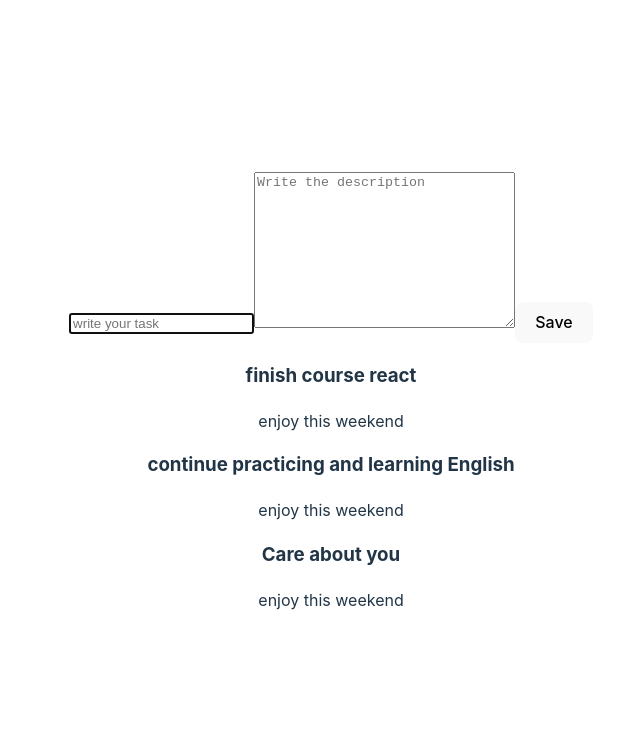
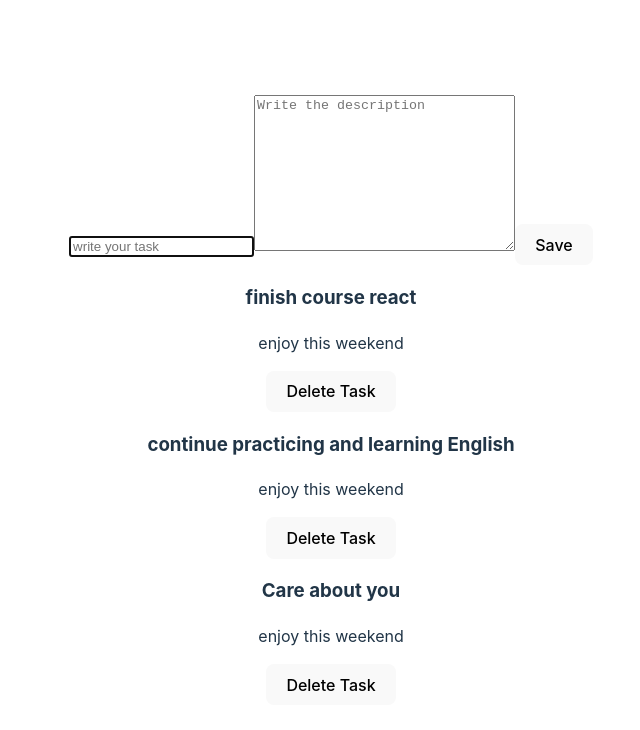
Before and after one commit to juanjosevega99/basic-react, a React (Vite) app: page / in a window 1280 px wide. Shown: the top 730 px of the page, without its empty margins (309-949 px from the left). Built offline with nearby package versions, Linux system fonts and the light colour scheme.

Commit message:
feat: delete task

```diff
--- a/src/App.jsx
+++ b/src/App.jsx
@@ -24,10 +24,14 @@
     ]);
   }
 
+  function deleteTask(taskId) {
+    setTasks(tasks.filter((task) => task.id !== taskId));
+  }
+
   return (
     <>
       <TaskForm createTask={createTask} />
-      <TaskList tasks={tasks} />
+      <TaskList tasks={tasks} deleteTask={deleteTask} />
     </>
   );
 }
--- a/src/components/TaskCard.jsx
+++ b/src/components/TaskCard.jsx
@@ -1,8 +1,9 @@
-function TaskCard({ task }) {
+function TaskCard({ task, deleteTask }) {
   return (
     <div>
       <h3>{task.title}</h3>
       <p>{task.description}</p>
+      <button onClick={() => deleteTask(task.id)}>Delete Task</button>
     </div>
   );
 }
--- a/src/components/TaskList.jsx
+++ b/src/components/TaskList.jsx
@@ -1,6 +1,6 @@
 import TaskCard from "./TaskCard";
 
-function TaskList({ tasks }) {
+function TaskList({ tasks, deleteTask }) {
   if (tasks.length === 0) {
     return <h1>No tasks right now</h1>;
   }
@@ -8,7 +8,7 @@
   return (
     <div>
       {tasks.map((task) => (
-        <TaskCard key={task.id} task={task} />
+        <TaskCard key={task.id} task={task} deleteTask={deleteTask} />
       ))}
     </div>
   );
```
